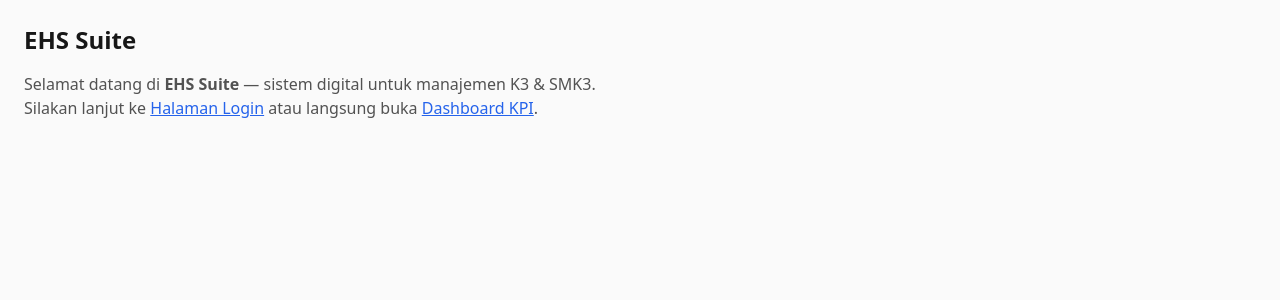
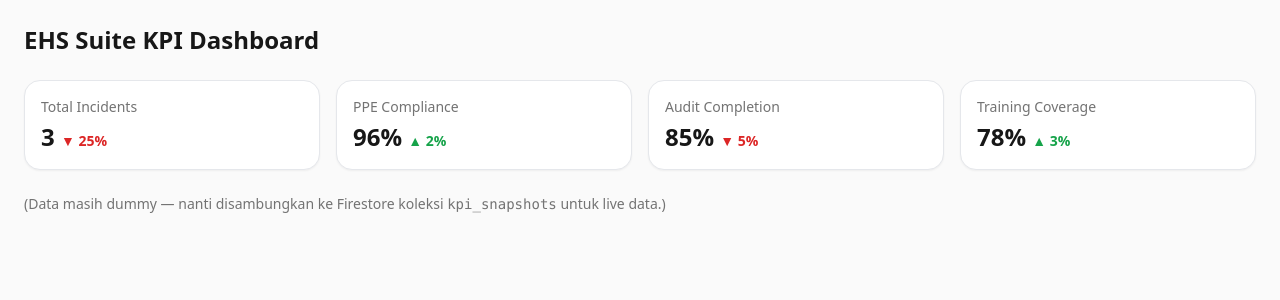
Before and after one commit to Armansj-pixel/EHS-Suite, a Next.js app: page / in a window 1280 px wide. Shown: the top 300 px of the page. Built offline with nearby package versions, Linux system fonts and the light colour scheme.

Commit message:
Create (dashboard)/page.tsx

```diff
--- /dev/null
+++ b/app/(dashboard)/page.tsx
@@ -0,0 +1,51 @@
+export default async function Dashboard() {
+  // data KPI masih dummy, nanti akan diambil dari Firestore
+  const kpi = {
+    incidents: 3,
+    ppe: 96,
+    audit: 85,
+    training: 78,
+    deltaInc: -25,
+    deltaPpe: 2,
+    deltaAudit: -5,
+    deltaTrain: 3
+  };
+
+  const Arrow = ({ v }: { v: number }) => (
+    <span className={"text-sm " + (v >= 0 ? "text-green-600" : "text-red-600")}>
+      {v >= 0 ? "▲" : "▼"} {Math.abs(v)}%
+    </span>
+  );
+
+  const Card = ({ title, children }: { title: string; children: any }) => (
+    <div className="rounded-2xl border bg-white p-4 shadow-sm">
+      <p className="text-sm text-neutral-500">{title}</p>
+      <div className="mt-1 text-2xl font-semibold">{children}</div>
+    </div>
+  );
+
+  return (
+    <div className="p-6 space-y-6">
+      <h1 className="text-2xl font-bold">EHS Suite KPI Dashboard</h1>
+
+      <div className="grid grid-cols-2 md:grid-cols-4 gap-4">
+        <Card title="Total Incidents">
+          {kpi.incidents} <Arrow v={kpi.deltaInc} />
+        </Card>
+        <Card title="PPE Compliance">
+          {kpi.ppe}% <Arrow v={kpi.deltaPpe} />
+        </Card>
+        <Card title="Audit Completion">
+          {kpi.audit}% <Arrow v={kpi.deltaAudit} />
+        </Card>
+        <Card title="Training Coverage">
+          {kpi.training}% <Arrow v={kpi.deltaTrain} />
+        </Card>
+      </div>
+
+      <div className="text-sm text-neutral-500">
+        (Data masih dummy — nanti disambungkan ke Firestore koleksi <code>kpi_snapshots</code> untuk live data.)
+      </div>
+    </div>
+  );
+}
```
